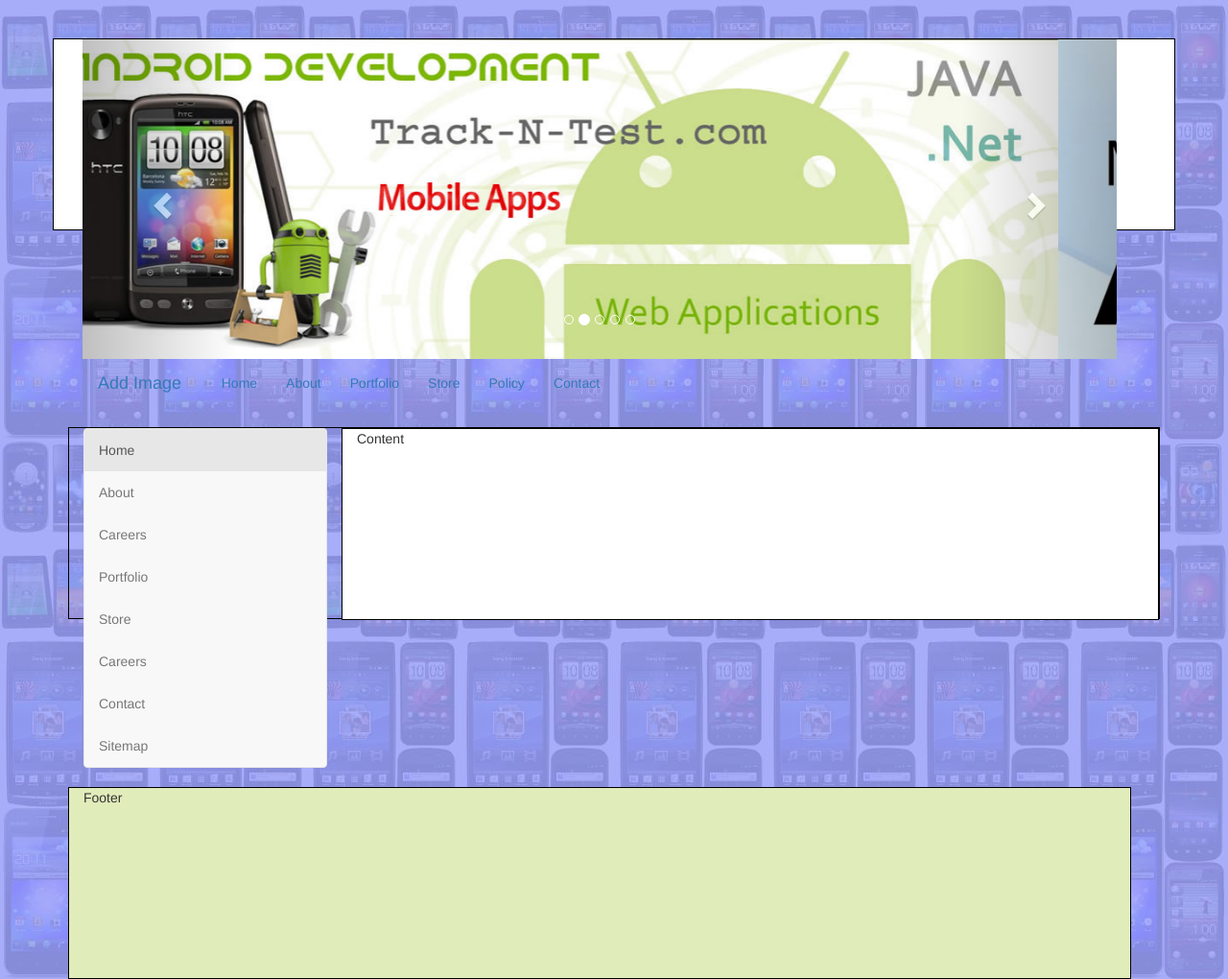
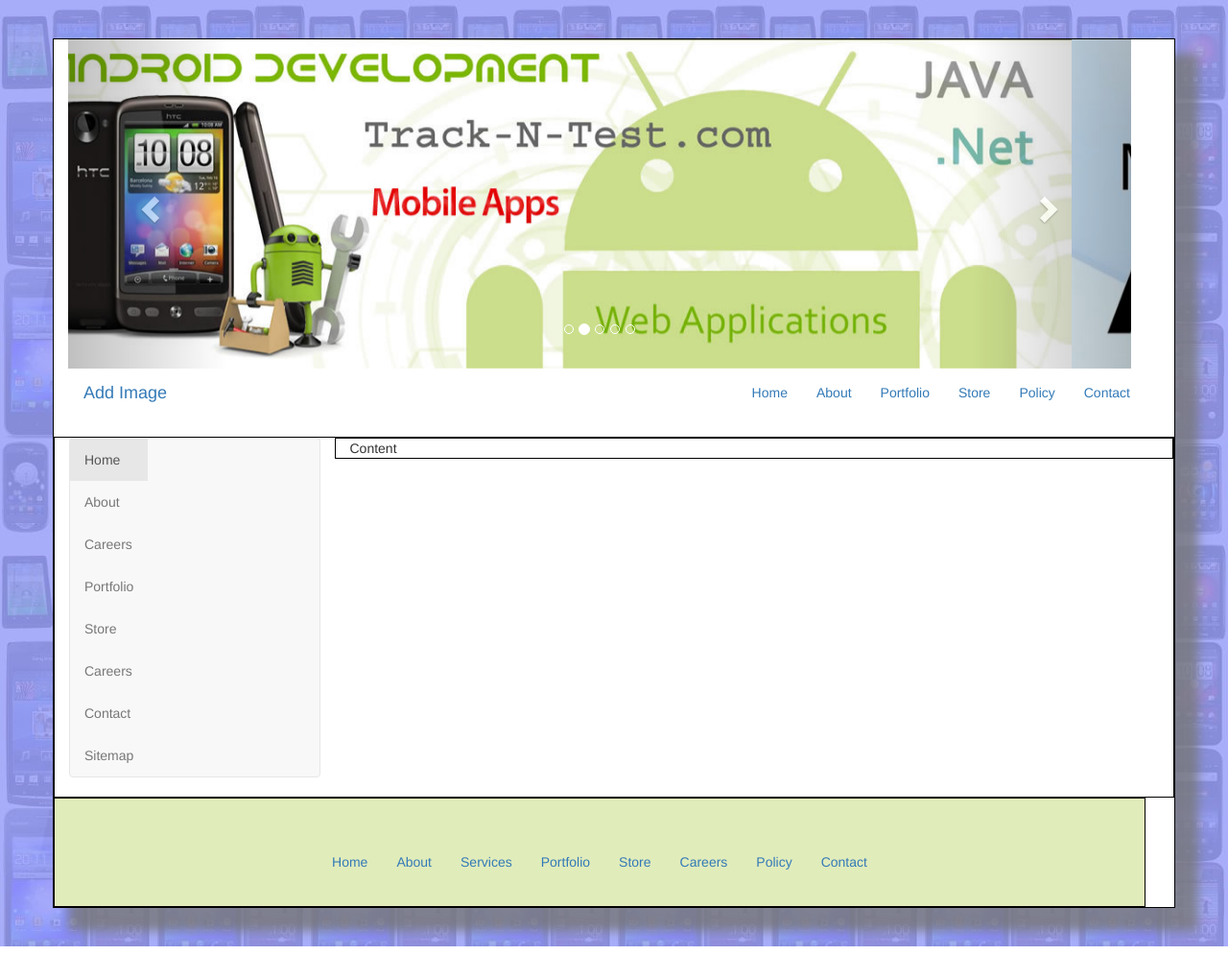
Before and after one commit to gareththomasnz/Bootstrap1, a plain HTML site: page index.html in a window 1280 px wide. Shown: the whole page at 96% size. After the commit the page ends 986 px from the top, so only its background shows below. Drawn offline with nearby package versions, Linux system fonts and the light colour scheme.

Commit message:
tenth commit

```diff
--- a/css/style.css
+++ b/css/style.css
@@ -11,8 +11,14 @@ html body {
  }
 .container{
     margin-top:40px;
+    margin-bottom:40px;
     background-color:white;
     height:auto;
+    box-shadow: 20px 20px 10px 4px rgba(119, 119, 119, 0.79);
+    -moz-box-shadow: 20px 20px 10px 4px rgba(119, 119, 119, 0.79);
+    -webkit-box-shadow: 20px 20px 10px 4px rgba(119, 119, 119, 0.79);
+    padding-left:0;
+    padding-right:0;
 }
 
 .header{
@@ -22,13 +28,28 @@ html body {
 
 footer{
     background-color:#E1ECBB;
+    width:100%;
 }
+
 .divcol{
     border:1px solid black;
-    height:200px;
 }
 .content{
     background-color:white;
+}
+.navbar .navbar-nav {
+  display: inline-block;
+  float: none;
+  vertical-align: top;
+}
+
+.navbarfooter{
+  text-align: center;
+}
+
+
+.navbartop{
+  text-align: right;
 }
 
 /* make sidebar nav vertical */
--- a/index.html
+++ b/index.html
@@ -21,7 +21,7 @@
   <body>
     <section class="container divcol">
         <div class="container-fluid">
-            <div class="header row col-md-12">
+            <div class="header row col-md-12 hidden-xs">
 
                     <div id="carousel-example-generic" class="carousel slide" data-ride="carousel">
                     <!-- Indicators -->
@@ -80,7 +80,7 @@
                         <a href="#"  class="navbar-brand">Add Image</a>
                     </div>
 
-                    <div class="collapse navbar-collapse" id="wrap">
+                    <div class="collapse navbar-collapse navbartop" id="wrap">
                         <ul class="nav navbar-nav">
                             <li class="active"><a href="#">Home</a></li>
                             <li><a href="#">About</a></li>
@@ -136,7 +136,27 @@
                 <section class="col-md-9 divcol content">Content</section>
             </div>
 
-            <footer class="row divcol col-md-12">Footer</footer>
+            <footer class="row divcol col-md-12 hidden-xs">
+
+                              <nav class="navbar">
+                <button class="navbar-toggle" data-toggle="collapse" data-target="#wrap">
+                    &#9776;
+                </button>
+                    <div class="collapse navbar-collapse navbarfooter" id="wrap">
+                        <ul class="nav navbar-nav ">
+                            <li class="active"><a href="#">Home</a></li>
+                            <li><a href="#">About</a></li>
+                            <li><a href="#">Services</a></li>
+                            <li><a href="#">Portfolio</a></li>
+                            <li><a href="#">Store</a></li>
+                            <li><a href="#">Careers</a></li>
+                            <li><a href="#">Policy</a></li>
+                            <li><a href="#">Contact</a></li>
+                        </ul>
+                    </div>
+            </nav>
+
+            </footer>
         </div>
     </section>
     <script src="https://ajax.googleapis.com/ajax/libs/jquery/1.11.3/jquery.min.js"></script>
```
